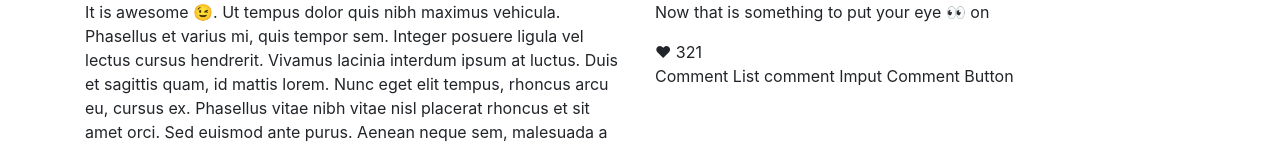
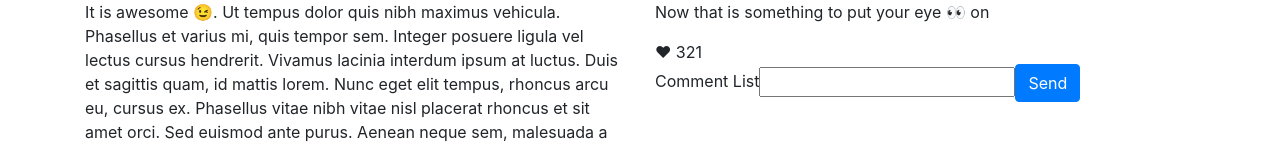
Before and after one commit to shka2001/fakestagram, a React (Create React App) app: page /instagram in a window 1280 px wide. Shown: the part 466-613 px from the top of the page. Built offline with nearby package versions, Linux system fonts and the light colour scheme.

Commit message:
Comments useRef delete id

```diff
--- a/src/components/Comments.jsx
+++ b/src/components/Comments.jsx
@@ -1,11 +1,24 @@
-import React from 'react'
+import React, {useRef} from 'react'
 
 export default function Comments() {
+    const inputRef = useRef()
+
+
+    function handleOmClick() {
+        //Hämta ut det användaren har skrivit i input fältet
+        document.getElementById("commentInput").value
+        //Lägg till det i Comment List
+    }
     return (
         <div>
             Comment List
-            comment Imput
-            Comment Button
+            <input id="commentInput" type="text" />
+            <button
+            onClick={handleOmClick}
+            className="btn btn-primary"
+            >
+                Send
+            </button>
         </div>
     )
 }
```
Also changed, not shown: 1 other file (tests, documents, lock files or other folders).
